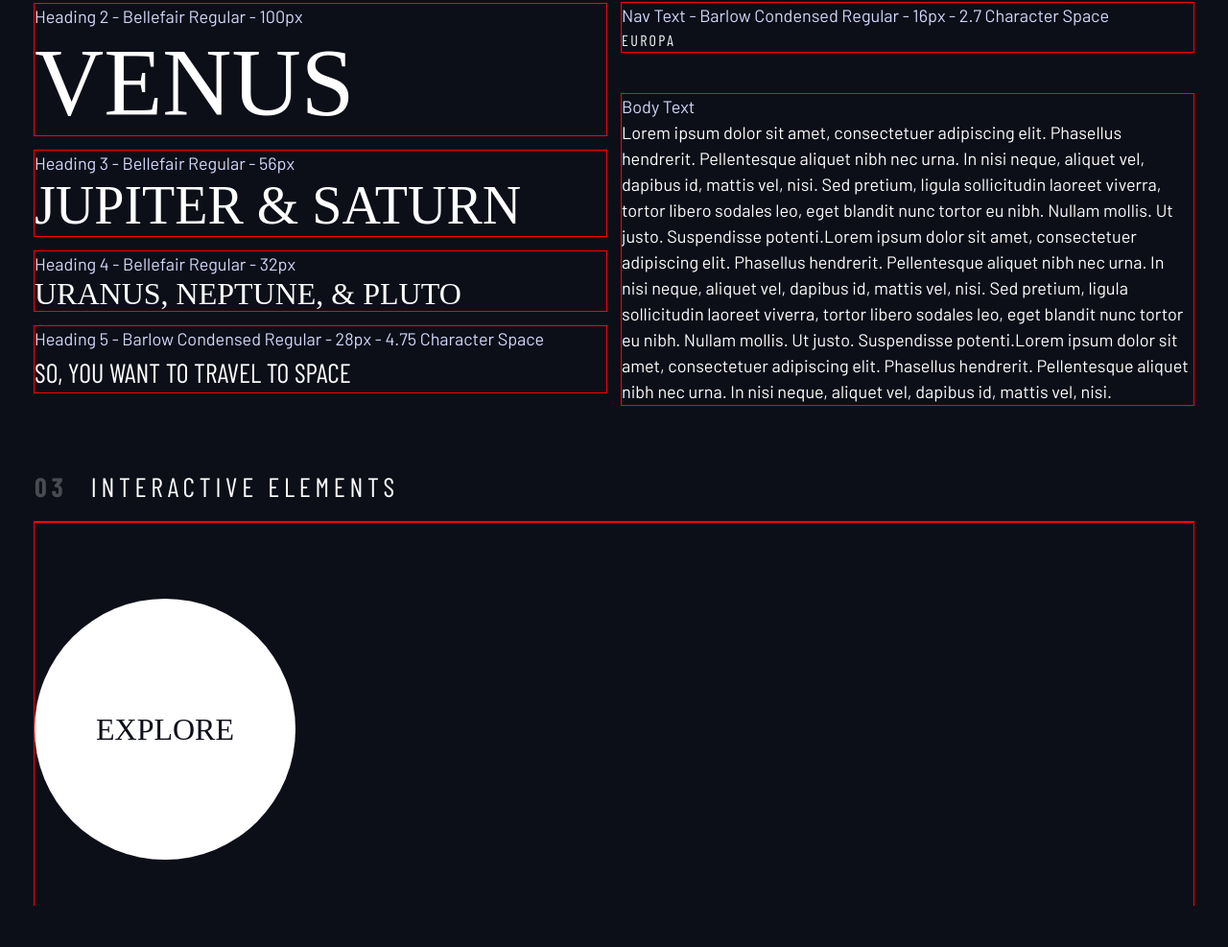
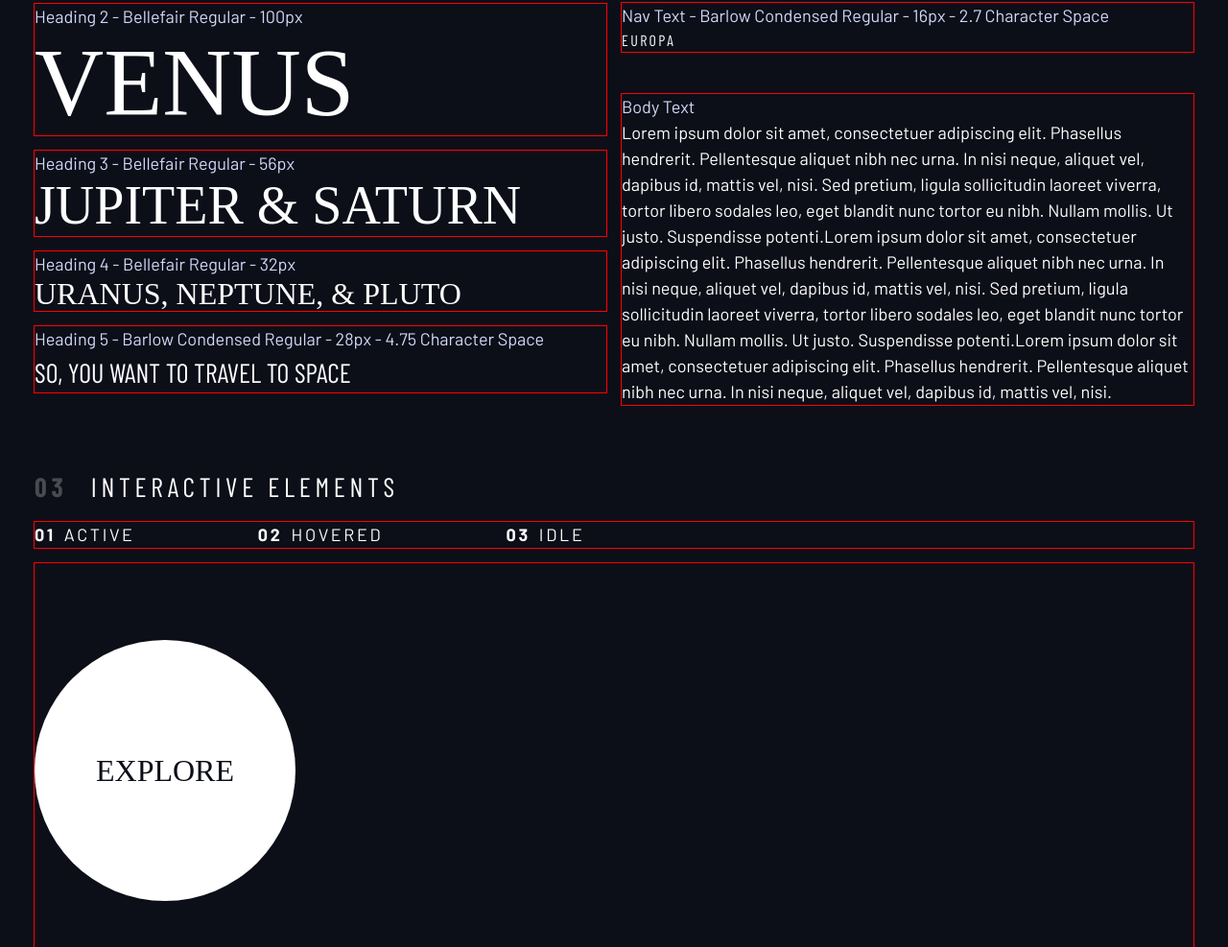
Before and after one commit to glecio/space-tourism, a plain HTML site: page design-system.html in a window 1280 px wide. Shown: the part 553-1540 px from the top of the page at 96% size. Before the commit the page ends 1497 px from the top, so only its background shows below. Drawn offline with nearby package versions, Linux system fonts and the light colour scheme; a web font is replaced by a local one.

Commit message:
Created Nav Menu

```diff
--- a/design-system.html
+++ b/design-system.html
@@ -91,7 +91,16 @@
                 <h2 class="numbered-title"><span>03</span> Interactive elements</h2>
 
                 <!-- navigation -->
-                <div></div>
+                <div>
+                    <nav>
+                        <ul class="primary-navigation flex">
+                            <li><a class="uppercase text-white letter-spacing-2" href="#"><span>01</span>Active</a></li>
+                            <li><a class="uppercase text-white letter-spacing-2" href="#"><span>02</span>Hovered</a></li>
+                            <li><a class="uppercase text-white letter-spacing-2" href="#"><span>03</span>Idle</a></li>
+                        </ul>
+                    </nav>
+
+                </div>
 
                 <div class="flex">
                     <div style="margin-top: 5rem">
--- a/index.css
+++ b/index.css
@@ -224,3 +224,20 @@ select {
     opacity: 1;
     transform: scale(1.5);
 }
+
+
+.primary-navigation {
+    --gap: 8rem;
+    list-style: none;
+    padding: 0;
+    margin: 0;
+}
+
+.primary-navigation a {
+    text-decoration: none;
+}
+
+.primary-navigation a > span {
+    font-weight: 700;
+    margin-right: .5em;
+}
```
